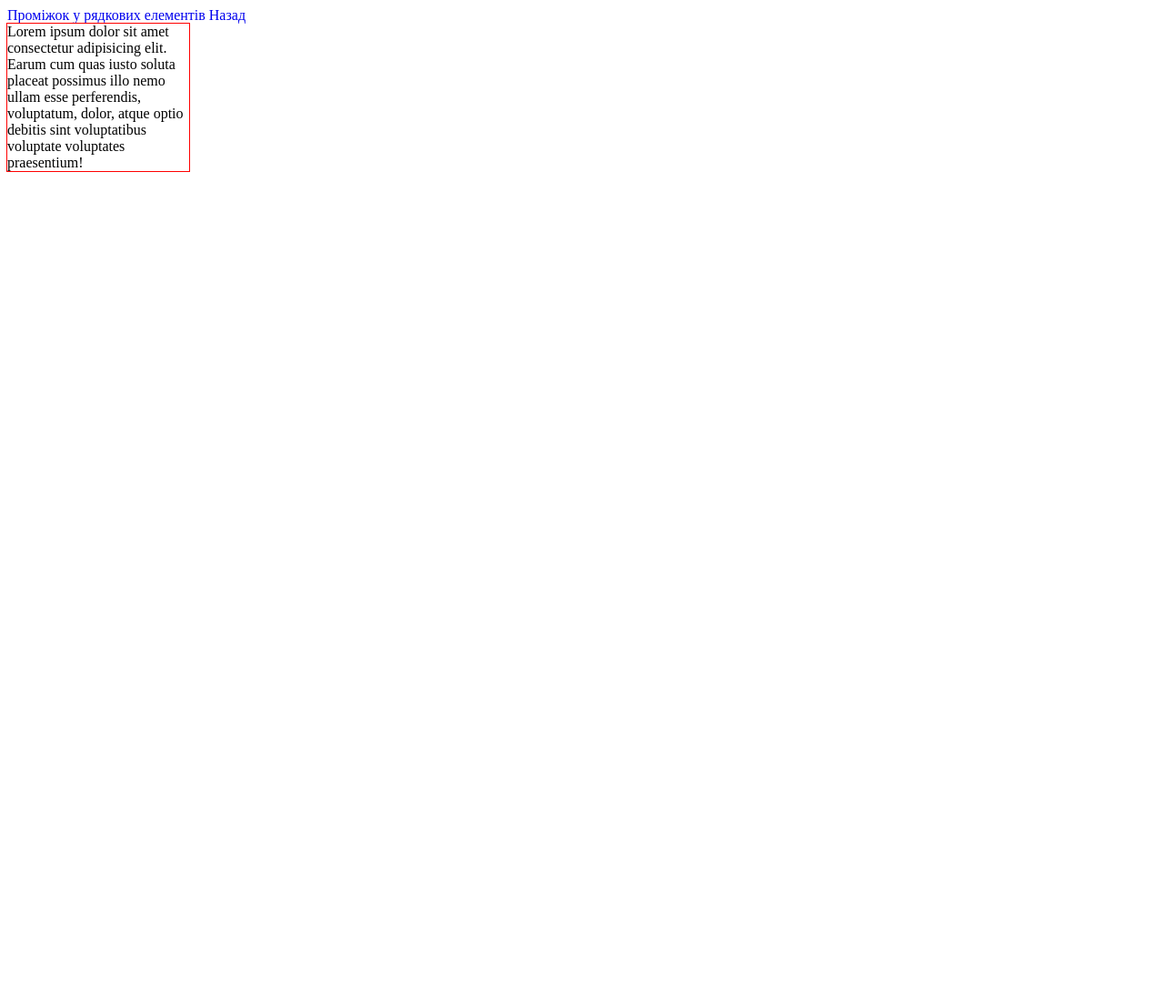
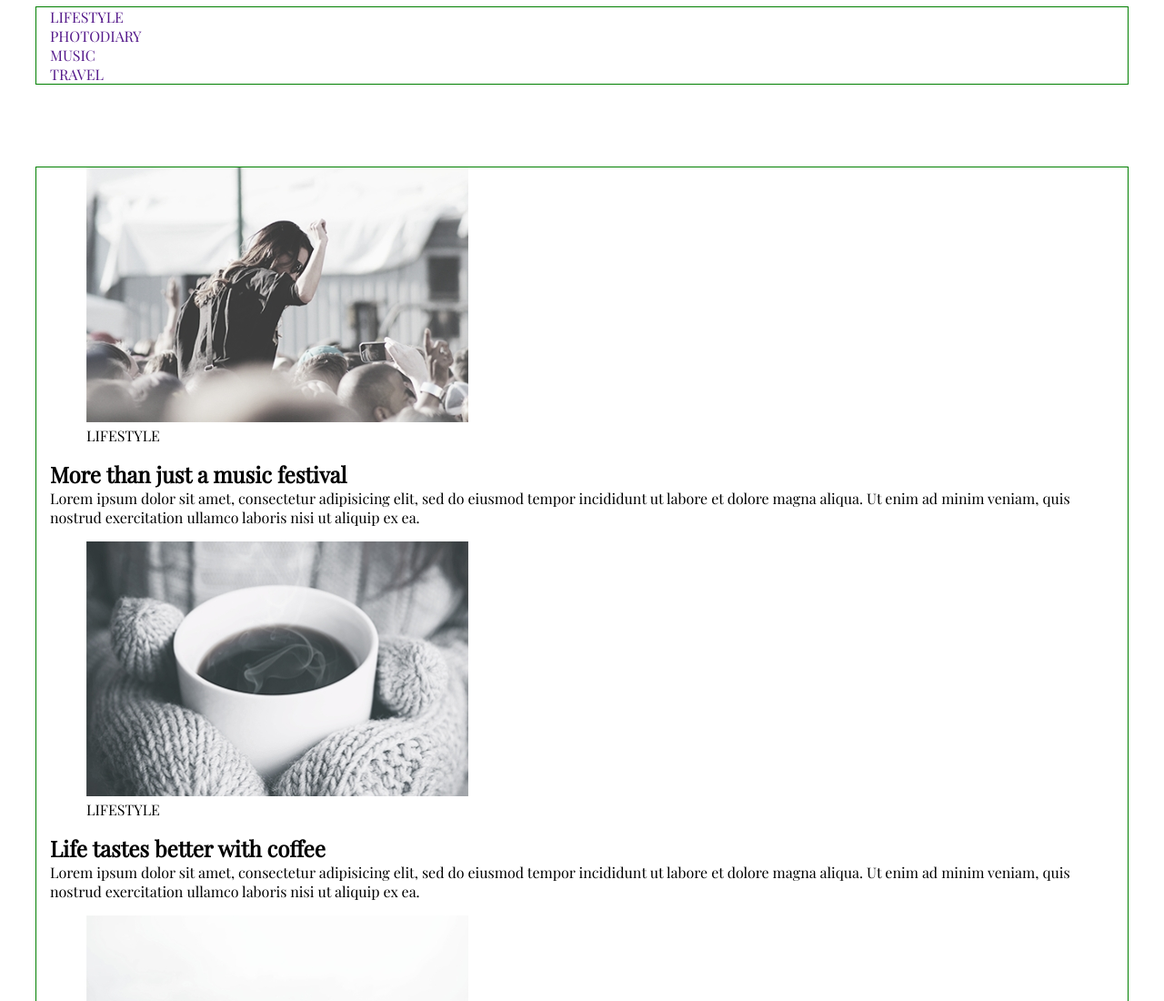
Before and after one commit to YevheniiZinych/FE_1y_37, a plain HTML site: page index.html in a window 1280 px wide. Shown: the top 1100 px of the page at 91% size. Before the commit the page ends 800 px from the top, so only its background shows below. Drawn offline with nearby package versions, Linux system fonts and the light colour scheme; a web font is replaced by a local one.

Commit message:
Центрування контенту сайту за допомогою .container, його вимірювання на макеті та стилізація

```diff
--- a/css/card-gap.css
+++ /dev/null
@@ -1,34 +0,0 @@
-*,
-*::before,
-*::after {
-  box-sizing: border-box;
-}
-
-body {
-  font-family: sans-serif;
-  line-height: 1.5;
-  background-color: #f9f9fd;
-}
-
-.card {
-  max-width: 320px;
-  margin: 0 auto;
-  border-radius: 4px;
-  overflow: hidden;
-  box-shadow: 0px 2px 1px -1px rgba(0, 0, 0, 0.2),
-    0px 1px 1px 0px rgba(0, 0, 0, 0.14), 0px 1px 3px 0px rgba(0, 0, 0, 0.12);
-
-  background-color: red;
-}
-
-.card-image {
-  display: block;
-  max-width: 100%;
-}
-
-.card-heading {
-  margin: 0;
-  padding: 20px;
-  font-weight: 500;
-  background-color: #03a9f4;
-}
--- a/css/style.css
+++ b/css/style.css
@@ -1,84 +1,23 @@
-.box {
-  display: inline-block;
-  width: 200px;
-
-  margin-bottom: 20px;
-
-  outline: 1px solid red;
-
-  /* margin-left: auto;
-  margin-right: auto; */
-
-  margin: 0 auto;
-
-  /* border-width: 2px;
-  border-style: solid;
-  border-color: blueviolet; */
-
-  /* border: 2px solid blueviolet; */
-  /* border-radius: 30%; */
-
-  /* border-top-left-radius: 20%;
-  border-bottom-right-radius: 20%; */
-
-  /* border-top-right-radius: 20%;
-  border-bottom-left-radius: 20%; */
-
-  /* border-top-width: 3px;
-  border-top-style: dotted;
-  border-top-color: aqua;
-
-  border-left-width: 3px;
-  border-left-style: double;
-  border-left-color: blueviolet; */
-
-  /* padding-top: 20px;
-  padding-right: 20px;
-  padding-bottom: 20px;
-  padding-left: 20px; */
-
-  /* padding: 20px; */
-
-  /* padding: 20px 20px 20px 20px; */
-
-  /* padding-top: 10px;
-  padding-right: 20px;
-  padding-bottom: 10px;
-  padding-left: 20px; */
-
-  /* padding: 10px 20px; */
+body {
+  font-family: "Playfair Display", serif;
+  font-weight: 400;
 }
 
-.box-2 {
-  width: 200px;
-  outline: 2px solid tomato;
+.container {
+  width: 1200px;
+  padding-left: 15px;
+  padding-right: 15px;
+  margin-left: auto;
+  margin-right: auto;
+
+  outline: 1px solid green;
 }
 
-.outer-box {
-  width: 200px;
-  height: 200px;
-  background-color: teal;
+.header {
+  margin-bottom: 92px;
 }
 
-.inner-box {
-  display: inline-block;
-  width: 100px;
-  height: 100px;
-  margin-top: 40px;
-  background-color: palevioletred;
+.load-btn {
+  display: block;
+  margin: 0 auto;
 }
-
-.link {
-  display: inline-block;
-  background-color: aqua;
-  border: 1px solid black;
-
-  height: 30px;
-  width: 80px;
-
-  padding-top: 5px;
-
-  text-align: center;
-
-  margin-right: 20px;
-}
--- a/index.html
+++ b/index.html
@@ -3,24 +3,130 @@
   <head>
     <meta charset="UTF-8" />
     <meta name="viewport" content="width=device-width, initial-scale=1.0" />
-    <title>Document</title>
-
+    <meta name="description" content="Blog for life and travel" />
+    <title>Our unbelievable blog</title>
+    <link rel="preconnect" href="https://fonts.googleapis.com" />
+    <link rel="preconnect" href="https://fonts.gstatic.com" crossorigin />
+    <link
+      href="https://fonts.googleapis.com/css2?family=Playfair+Display:ital@0;1&family=Ubuntu:wght@300&display=swap"
+      rel="stylesheet"
+    />
     <link rel="stylesheet" href="./css/normalize.css" />
     <link rel="stylesheet" href="./css/style.css" />
   </head>
   <body>
-    <header>
-      <a href="./img-gap.html">Проміжок у рядкових елементів</a>
-      <a href="./index.html">Назад</a>
-    </header>
-
-    <main>
-      <div class="box">
-        Lorem ipsum dolor sit amet consectetur adipisicing elit. Earum cum quas
-        iusto soluta placeat possimus illo nemo ullam esse perferendis,
-        voluptatum, dolor, atque optio debitis sint voluptatibus voluptate
-        voluptates praesentium!
-      </div>
-    </main>
+    <div class="container">
+      <header class="header">
+        <ul>
+          <li><a href="">LIFESTYLE</a></li>
+          <li><a href="">PHOTODIARY</a></li>
+          <li><a href="">MUSIC</a></li>
+          <li><a href="">TRAVEL</a></li>
+        </ul>
+      </header>
+    </div>
+    <div class="container">
+      <main>
+        <section>
+          <ul>
+            <li>
+              <article>
+                <figure>
+                  <img src="./img/music.jpeg" alt="LIFESTYLE" />
+                  <figcaption>
+                    <p>LIFESTYLE</p>
+                  </figcaption>
+                </figure>
+                <h2>More than just a music festival</h2>
+                <p>
+                  Lorem ipsum dolor sit amet, consectetur adipisicing elit, sed
+                  do eiusmod tempor incididunt ut labore et dolore magna aliqua.
+                  Ut enim ad minim veniam, quis nostrud exercitation ullamco
+                  laboris nisi ut aliquip ex ea.
+                </p>
+              </article>
+            </li>
+            <li>
+              <article>
+                <figure>
+                  <img src="./img/coffee.jpeg" alt="LIFESTYLE" />
+                  <figcaption>LIFESTYLE</figcaption>
+                </figure>
+                <h2>Life tastes better with coffee</h2>
+                <p>
+                  Lorem ipsum dolor sit amet, consectetur adipisicing elit, sed
+                  do eiusmod tempor incididunt ut labore et dolore magna aliqua.
+                  Ut enim ad minim veniam, quis nostrud exercitation ullamco
+                  laboris nisi ut aliquip ex ea.
+                </p>
+              </article>
+            </li>
+            <li>
+              <article>
+                <figure>
+                  <img src="./img/dream.jpeg" alt="PHOTODAIRY" />
+                  <figcaption>
+                    <p>PHOTODAIRY</p>
+                  </figcaption>
+                </figure>
+                <h2>American dream</h2>
+                <p>
+                  Lorem ipsum dolor sit amet, consectetur adipisicing elit, sed
+                  do eiusmod tempor incididunt ut labore et dolore magna aliqua.
+                  Ut enim ad minim veniam, quis nostrud exercitation ullamco
+                  laboris nisi ut aliquip ex ea.
+                </p>
+              </article>
+            </li>
+            <li>
+              <article>
+                <figure>
+                  <img src="./img/exploring.jpeg" alt="PHOTODAIRY" />
+                  <figcaption>PHOTODAIRY</figcaption>
+                </figure>
+                <h2>A day exploring the Alps</h2>
+                <p>
+                  Lorem ipsum dolor sit amet, consectetur adipisicing elit, sed
+                  do eiusmod tempor incididunt ut labore et dolore magna aliqua.
+                  Ut enim ad minim veniam, quis nostrud exercitation ullamco
+                  laboris nisi ut aliquip ex ea.
+                </p>
+              </article>
+            </li>
+            <li>
+              <article>
+                <figure>
+                  <img src="./img/running.jpeg" alt="LIFESTYLE" />
+                  <figcaption>LIFESTYLE</figcaption>
+                </figure>
+                <h2>Top 10 song for running</h2>
+                <p>
+                  Lorem ipsum dolor sit amet, consectetur adipisicing elit, sed
+                  do eiusmod tempor incididunt ut labore et dolore magna aliqua.
+                  Ut enim ad minim veniam, quis nostrud exercitation ullamco
+                  laboris nisi ut aliquip ex ea.
+                </p>
+              </article>
+            </li>
+            <li>
+              <article>
+                <figure>
+                  <img src="./img/winter.jpeg" alt="LIFESTYLE" />
+                  <figcaption>LIFESTYLE</figcaption>
+                </figure>
+                <h2>Cold winter days</h2>
+                <p>
+                  Lorem ipsum dolor sit amet, consectetur adipisicing elit, sed
+                  do eiusmod tempor incididunt ut labore et dolore magna aliqua.
+                  Ut enim ad minim veniam, quis nostrud exercitation ullamco
+                  laboris nisi ut aliquip ex ea.
+                </p>
+              </article>
+            </li>
+          </ul>
+        </section>
+      </main>
+      <button class="load-btn" type="button">Load more</button>
+    </div>
   </body>
 </html>
```
Also changed, not shown: img-gap.html (deleted, +0 -23 lines), README.md, img/coffee.jpeg (added), img/dream.jpeg (added), img/exploring.jpeg (added), img/favicon.png (added), img/music.jpeg (added), img/running.jpeg (added), img/winter.jpeg (added), 1 other file.
